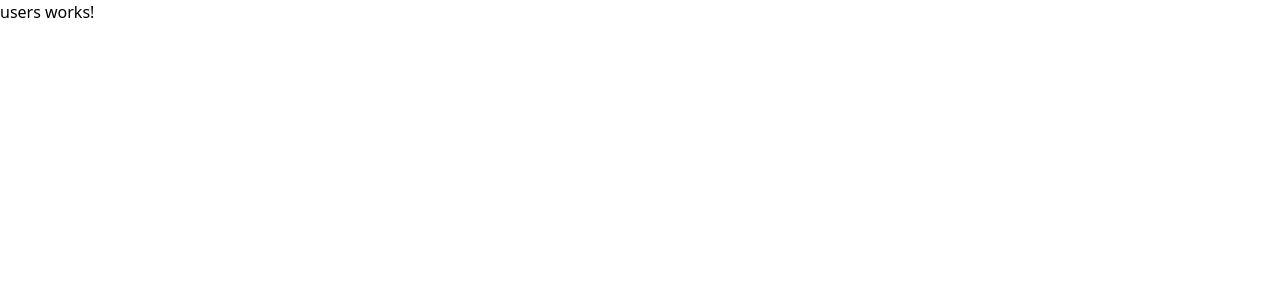
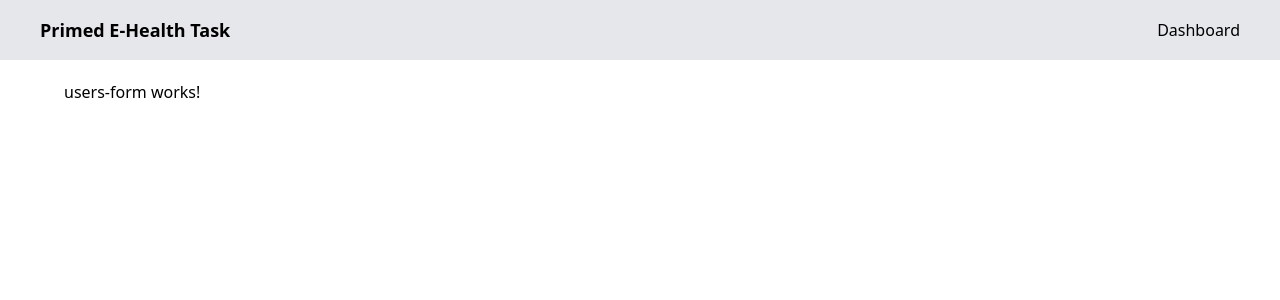
Before and after one commit to realLehre/primed-e-health-task, an Angular app: page /users in a window 1280 px wide. Shown: the top 300 px of the page. Built offline with nearby package versions, Linux system fonts and the light colour scheme.

Commit message:
feat: header navigation and nav links set up

```diff
--- a/src/app/app.component.html
+++ b/src/app/app.component.html
@@ -1 +1,5 @@
-<router-outlet />
+<header><app-header /></header>
+
+<section class="max-w-[1200px] mx-auto px-6 py-5">
+  <router-outlet />
+</section>
--- a/src/app/app.component.ts
+++ b/src/app/app.component.ts
@@ -1,13 +1,12 @@
 import { ChangeDetectionStrategy, Component } from '@angular/core';
 import { RouterOutlet } from '@angular/router';
+import { HeaderComponent } from './core/header/header.component';
 
 @Component({
   selector: 'app-root',
-  imports: [RouterOutlet],
+  imports: [RouterOutlet, HeaderComponent],
   templateUrl: './app.component.html',
   styleUrl: './app.component.scss',
   changeDetection: ChangeDetectionStrategy.OnPush,
 })
-export class AppComponent {
-  title = 'primed-e-health-task';
-}
+export class AppComponent {}
--- /dev/null
+++ b/src/app/core/header/header.component.html
@@ -0,0 +1,23 @@
+<div class="px-6 py-4 bg-gray-200">
+  <div class="max-w-[1200px] mx-auto flex justify-between items-center">
+    <h3 class="text-lg font-semibold">Primed E-Health Task</h3>
+
+    <ul class="flex items-center">
+      @if (baseUrl() == "users") {
+        <li>
+          <a
+            class="cursor-pointer py-1 hover:font-medium"
+            routerLink="/dashboard"
+            >Dashboard
+          </a>
+        </li>
+      } @else {
+        <li>
+          <a class="cursor-pointer py-1 hover:font-medium" routerLink="/users"
+            >User management</a
+          >
+        </li>
+      }
+    </ul>
+  </div>
+</div>
--- /dev/null
+++ b/src/app/core/header/header.component.ts
@@ -0,0 +1,28 @@
+import {
+  ChangeDetectionStrategy,
+  Component,
+  computed,
+  inject,
+  OnInit,
+  signal,
+} from '@angular/core';
+import { NavigationEnd, Router, RouterLink } from '@angular/router';
+import { toSignal } from '@angular/core/rxjs-interop';
+import { filter, tap } from 'rxjs';
+
+@Component({
+  selector: 'app-header',
+  imports: [RouterLink],
+  templateUrl: './header.component.html',
+  styleUrl: './header.component.scss',
+  changeDetection: ChangeDetectionStrategy.OnPush,
+})
+export class HeaderComponent {
+  private readonly router = inject(Router);
+  routerUrl = toSignal(
+    this.router.events.pipe(
+      filter((e): e is NavigationEnd => e instanceof NavigationEnd),
+    ),
+  );
+  baseUrl = computed(() => this.routerUrl()?.url.split('/')[1]);
+}
--- a/src/app/features/dashboard/dashboard.component.ts
+++ b/src/app/features/dashboard/dashboard.component.ts
@@ -1,11 +1,10 @@
-import { Component } from '@angular/core';
+import { ChangeDetectionStrategy, Component } from '@angular/core';
 
 @Component({
   selector: 'app-dashboard',
   imports: [],
   templateUrl: './dashboard.component.html',
-  styleUrl: './dashboard.component.scss'
+  styleUrl: './dashboard.component.scss',
+  changeDetection: ChangeDetectionStrategy.OnPush,
 })
-export class DashboardComponent {
-
-}
+export class DashboardComponent {}
--- a/src/app/features/users/users-form/users-form.component.ts
+++ b/src/app/features/users/users-form/users-form.component.ts
@@ -1,11 +1,10 @@
-import { Component } from '@angular/core';
+import { ChangeDetectionStrategy, Component } from '@angular/core';
 
 @Component({
   selector: 'app-users-form',
   imports: [],
   templateUrl: './users-form.component.html',
-  styleUrl: './users-form.component.scss'
+  styleUrl: './users-form.component.scss',
+  changeDetection: ChangeDetectionStrategy.OnPush,
 })
-export class UsersFormComponent {
-
-}
+export class UsersFormComponent {}
--- a/src/app/features/users/users-table/users-table.component.ts
+++ b/src/app/features/users/users-table/users-table.component.ts
@@ -1,11 +1,10 @@
-import { Component } from '@angular/core';
+import { ChangeDetectionStrategy, Component } from '@angular/core';
 
 @Component({
   selector: 'app-users-table',
   imports: [],
   templateUrl: './users-table.component.html',
-  styleUrl: './users-table.component.scss'
+  styleUrl: './users-table.component.scss',
+  changeDetection: ChangeDetectionStrategy.OnPush,
 })
-export class UsersTableComponent {
-
-}
+export class UsersTableComponent {}
--- a/src/app/features/users/users.component.html
+++ b/src/app/features/users/users.component.html
@@ -1 +1,5 @@
-<p>users works!</p>
+<div>
+  <section>
+    <app-users-form />
+  </section>
+</div>
--- a/src/app/features/users/users.component.ts
+++ b/src/app/features/users/users.component.ts
@@ -1,11 +1,11 @@
-import { Component } from '@angular/core';
+import { ChangeDetectionStrategy, Component } from '@angular/core';
+import { UsersFormComponent } from './users-form/users-form.component';
 
 @Component({
   selector: 'app-users',
-  imports: [],
+  imports: [UsersFormComponent],
   templateUrl: './users.component.html',
-  styleUrl: './users.component.scss'
+  styleUrl: './users.component.scss',
+  changeDetection: ChangeDetectionStrategy.OnPush,
 })
-export class UsersComponent {
-
-}
+export class UsersComponent {}
--- a/tailwind.config.js
+++ b/tailwind.config.js
@@ -1,8 +1,8 @@
 /** @type {import('tailwindcss').Config} */
 module.exports = {
-  content: [],
+  content: ["./src/**/*.{html,ts}"],
   theme: {
     extend: {},
   },
   plugins: [],
-}
+};
```
Also changed, not shown: src/app/core/header/header.component.scss (added), 2 other files (tests, documents, lock files or other folders).
